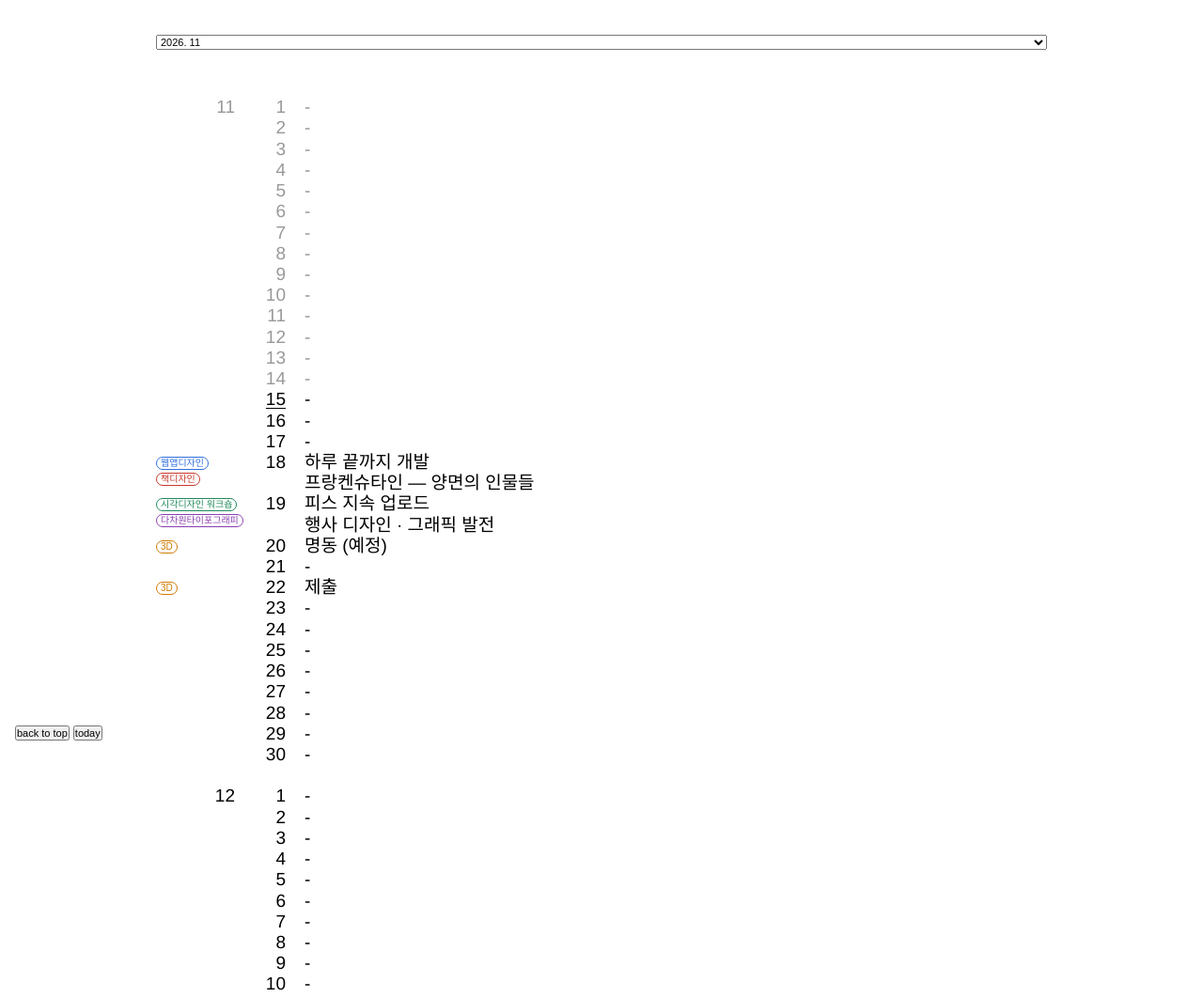
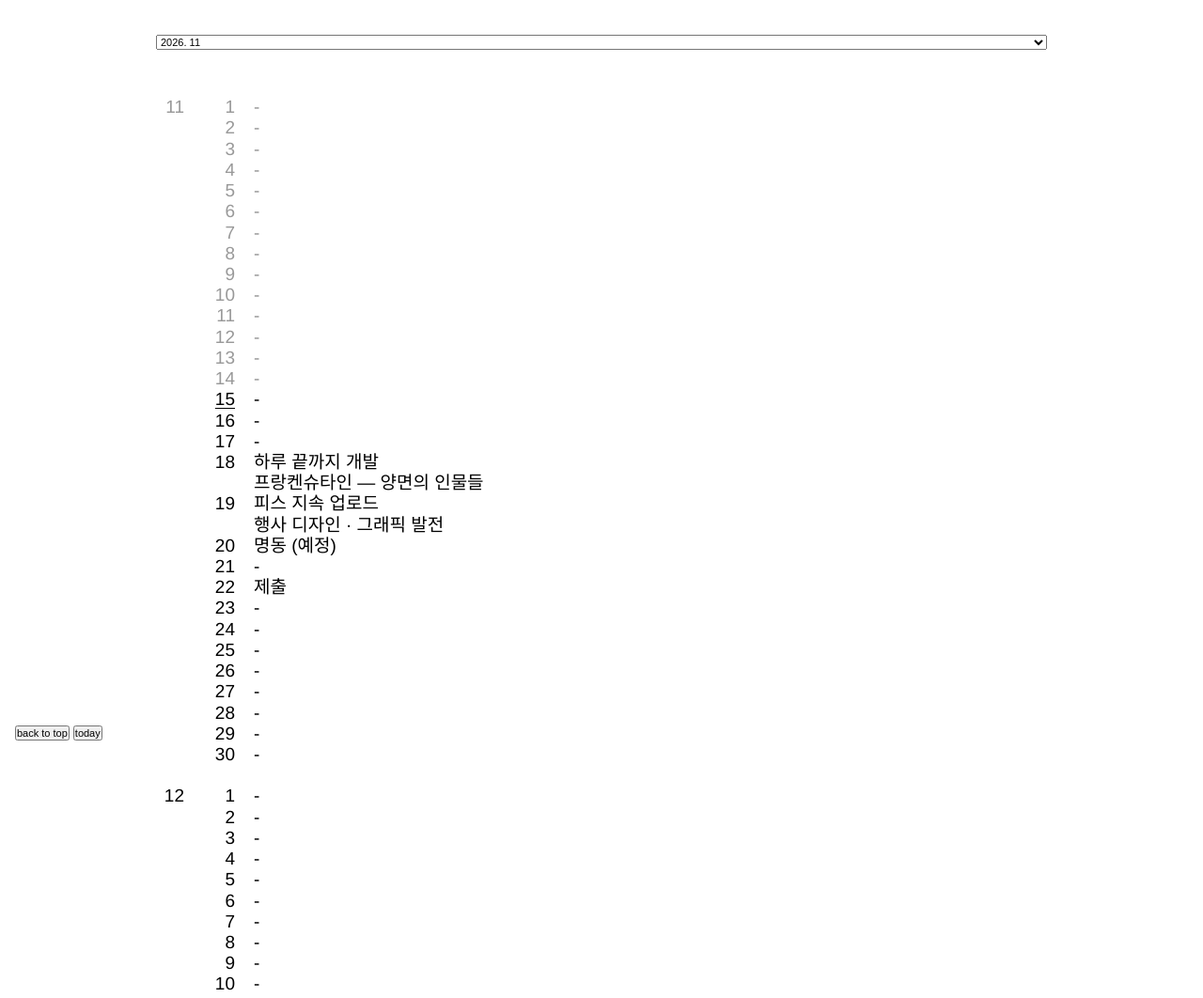
Before and after one commit to y0useunghyun/schedule, a plain HTML site: page index.html in a window 1280 px wide. Shown: the top 1062 px of the page at 94% size. Drawn offline with Linux system fonts and the light colour scheme.

Commit message:
design: 과목 칩·색 제거, 검정 글자만

```diff
--- a/data.js
+++ b/data.js
@@ -1,11 +1,4 @@
-// 할 일은 여기만 고치면 됨. date: "YYYY-MM-DD", subject는 SUBJECTS의 이름.
-const SUBJECTS = {
-  "웹앱디자인": "#2f6fde",
-  "책디자인": "#c8372d",
-  "시각디자인 워크숍": "#1e8a5a",
-  "다차원타이포그래피": "#8a3fb0",
-  "3D": "#d17a00",
-};
+// 할 일은 여기만 고치면 됨. date: "YYYY-MM-DD". subject는 기록용(화면엔 안 보임).
 
 const TASKS = [
   { date: "2026-11-18", subject: "웹앱디자인", title: "하루 끝까지 개발" },
--- a/index.html
+++ b/index.html
@@ -9,14 +9,12 @@
   body { background: #fff; color: #000; font-family: "Helvetica Neue", Helvetica, Arial, "Apple SD Gothic Neo", sans-serif; font-size: 19px; line-height: 1.17; }
   .wrap { max-width: 980px; margin: 0 auto; padding: 32px 16px 120px; }
   select { width: 100%; font: 11px Arial, sans-serif; margin-bottom: 28px; }
-  .row { display: grid; grid-template-columns: 34px 30px 34px 1fr; column-gap: 20px; align-items: baseline; font-variant-numeric: tabular-nums; }
+  .row { display: grid; grid-template-columns: 30px 34px 1fr; column-gap: 20px; align-items: baseline; font-variant-numeric: tabular-nums; }
   .m, .d { text-align: right; }
   .first { margin-top: 1.17em; }
   .past { color: #999; }
   .today .d { text-decoration: underline; text-underline-offset: 3px; }
   .row:hover { background: #000; color: #fff; }
-  .tags { display: flex; flex-direction: column; gap: 3px; align-items: flex-start; }
-  .tag { font: 10px/1 Arial, sans-serif; border: 1px solid currentColor; border-radius: 99px; padding: 1px 4px; white-space: nowrap; position: relative; top: -2px; }
   .done .t { text-decoration: line-through; }
   .bar { position: fixed; left: 16px; bottom: 12px; display: flex; gap: 4px; }
   .bar button { font: 11px Arial, sans-serif; }
@@ -39,11 +37,10 @@ function esc(s) { return String(s).replace(/[&<>"]/g, c => ({ '&': '&amp;', '<':
 function row(d) {
   const key = iso(d);
   const tasks = TASKS.filter(t => t.date === key);
-  const tags = tasks.map(t => `<span class="tag" style="color:${SUBJECTS[t.subject] || 'inherit'}">${esc(t.subject || '·')}</span>`).join('');
   const titles = tasks.map(t => `<div class="${t.done ? 'done' : ''}"><span class="t">${esc(t.title)}</span></div>`).join('') || '-';
   const first = d.getDate() === 1;
   const cls = [first ? 'first' : '', key === todayKey ? 'today' : key < todayKey ? 'past' : ''].join(' ');
-  return `<div class="row ${cls}" id="d${key}"><span class="tags">${tags}</span><span class="m">${first ? d.getMonth() + 1 : ''}</span><span class="d">${d.getDate()}</span><div>${titles}</div></div>`;
+  return `<div class="row ${cls}" id="d${key}"><span class="m">${first ? d.getMonth() + 1 : ''}</span><span class="d">${d.getDate()}</span><div>${titles}</div></div>`;
 }
 
 // 범위: 이번 달(또는 가장 이른 일정의 달) 1일 ~ 다음 달(또는 가장 늦은 일정의 달) 말일
```
